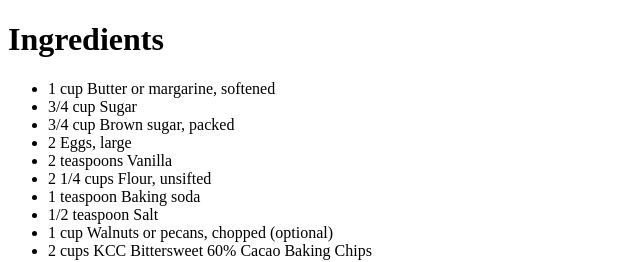
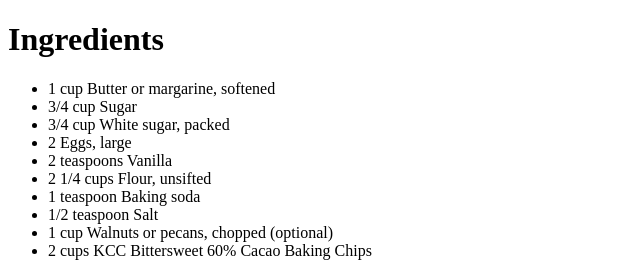
Before and after one commit to RuchiraGit2002/Test_Repo, a plain HTML site: page secret recipe.htm in a window 1280 px wide. Shown: the top 262 px of the page, 0-640 px from the left. Drawn offline with Linux system fonts and the light colour scheme.

Commit message:
Updated sugar type to white

```diff
--- a/secret recipe.htm
+++ b/secret recipe.htm
@@ -6,7 +6,7 @@
 <ul>
 <li>1 cup Butter or margarine, softened</li>
 <li>3/4 cup Sugar</li>
-<li>3/4 cup Brown sugar, packed</li>
+<li>3/4 cup White sugar, packed</li>
 <li>2 Eggs, large</li>
 <li>2 teaspoons Vanilla</li>
 <li>2 1/4 cups Flour, unsifted</li>
```
